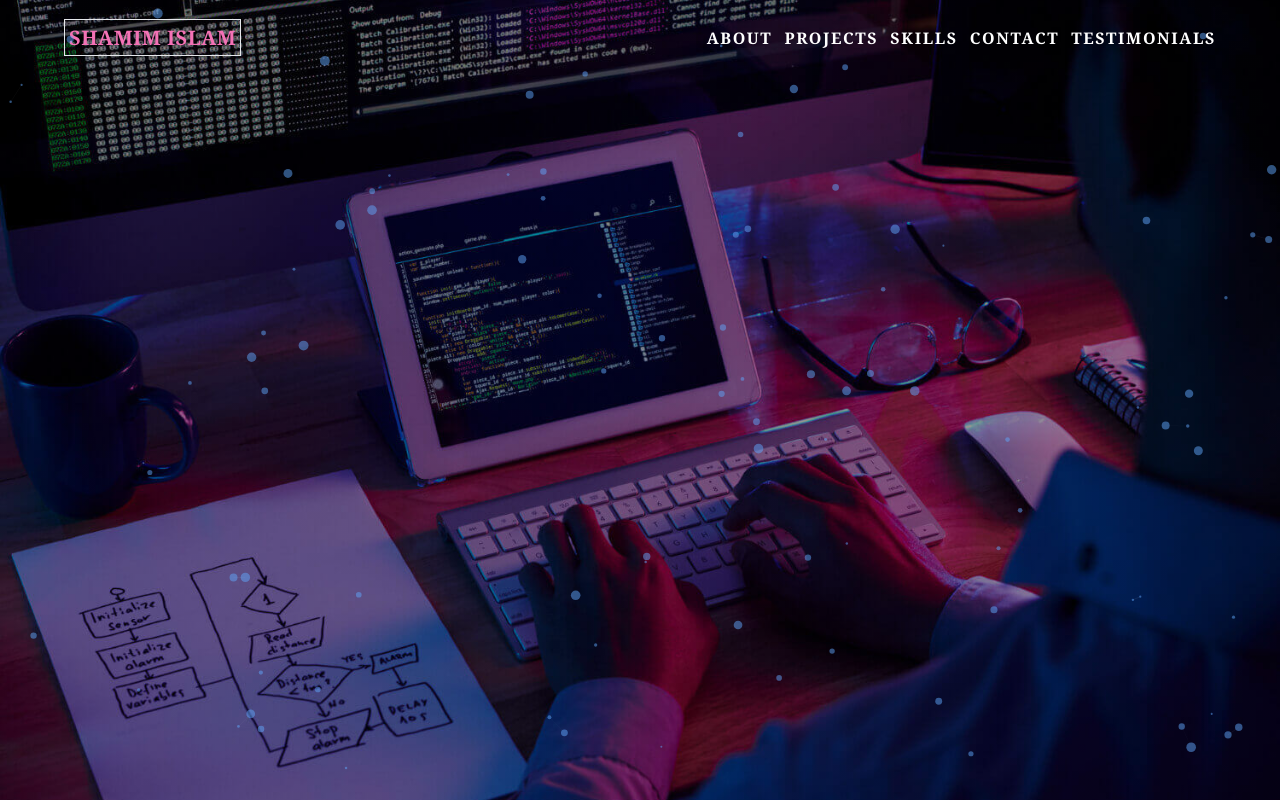
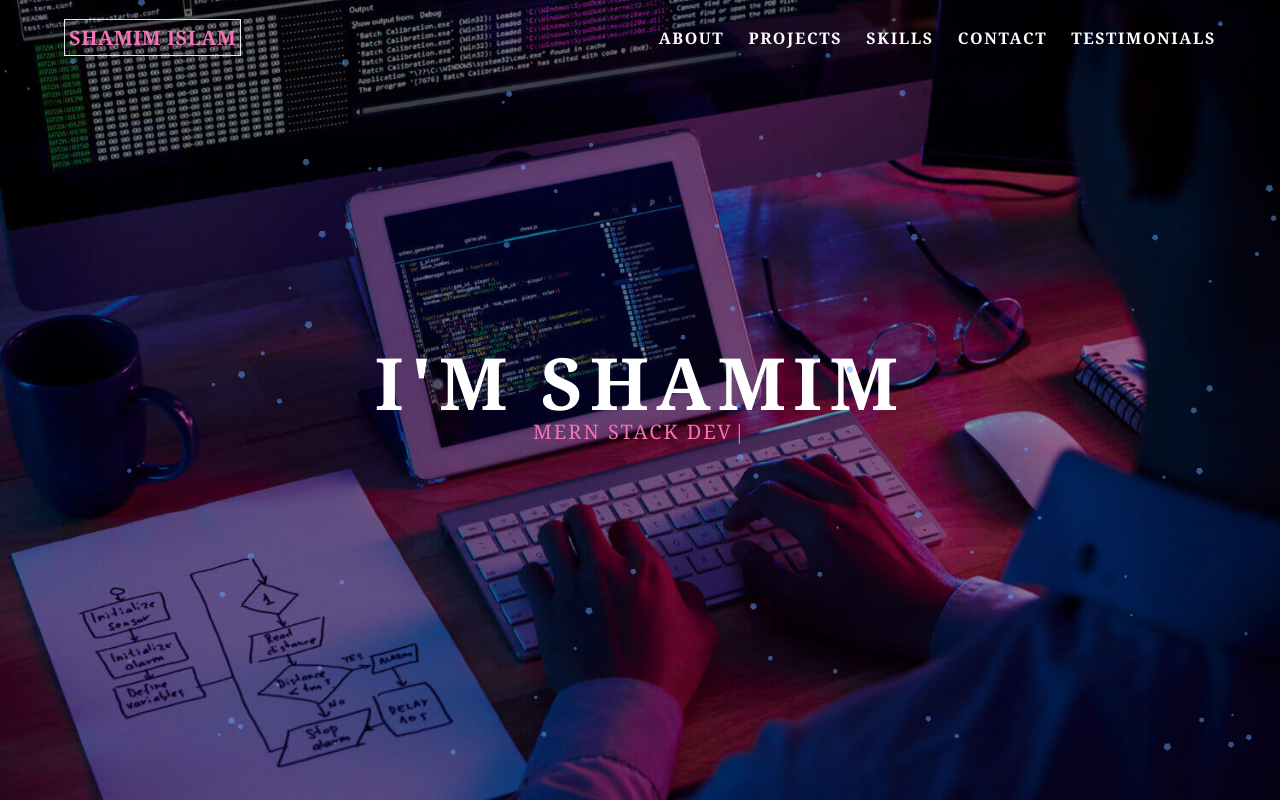
Before and after one commit to CodeWithShamim/portfolio, a React (Create React App) app: page / in a window 1280 px wide. Built offline with nearby package versions, Linux system fonts and the light colour scheme.

Commit message:
typewritter & banner updated

```diff
--- a/package.json
+++ b/package.json
@@ -14,6 +14,7 @@
     "react-scripts": "5.0.1",
     "react-tsparticles": "^2.0.6",
     "tsparticles": "^2.0.6",
+    "typewriter-effect": "^2.18.2",
     "web-vitals": "^2.1.4"
   },
   "scripts": {
--- a/src/pages/Home/Navbar.js
+++ b/src/pages/Home/Navbar.js
@@ -1,11 +1,13 @@
 import React from "react";
 import { Link } from "react-router-dom";
 import ParticlesContainer from "./ParticlesContainer";
+import Typewriter from "typewriter-effect";
 
 const Navbar = () => {
   return (
     <div className="navbar-background-img h-screen">
-      <nav className="w-full flex items-center justify-between px-16 py-6 z-50">
+      {/* -------------navbar------------------- */}
+      <nav className="w-full flex items-center justify-between px-4 md:px-16 py-6">
         <div>
           <h1 className="font-bold tracking-wide text-xl text-accent hover:scale-x-105 transition-all">
             <Link
@@ -17,7 +19,7 @@ const Navbar = () => {
           </h1>
         </div>
 
-        <div className="grid grid-flow-col gap-3 uppercase text-md font-bold tracking-widest">
+        <div className="uppercase text-md font-bold tracking-widest hidden lg:flex gap-6">
           <h1 className="hover:text-pink-400 hover:scale-105 transition-all">
             <Link to="/">About</Link>
           </h1>
@@ -35,13 +37,33 @@ const Navbar = () => {
           </h1>
         </div>
       </nav>
+
+      {/* ------------------particles----------------------- */}
       <ParticlesContainer></ParticlesContainer>
-      {/* ---------banner-------
-      <div>
+
+      {/* ---------banner------- */}
+      <div className="flex justify-center items-center h-4/5">
         <div>
-          <img src={img} alt="banner-img" />
+          <h1 className="text-3xl md:text-5xl lg:text-7xl font-bold uppercase tracking-widest">
+            I'm SHAMIM
+          </h1>
+          <p className="text-sm md:text-lg lg:text-xl tracking-widest text-accent">
+            <Typewriter
+              options={{
+                strings: [
+                  "WEB DEVELOPER",
+                  "MERN STACK DEVELOPER",
+                  "I LOVE CODE",
+                ],
+                autoStart: true,
+                loop: true,
+                delay: 100,
+                deleteSpeed: 5,
+              }}
+            />
+          </p>
         </div>
-      </div> */}
+      </div>
     </div>
   );
 };
--- a/src/pages/Home/ParticlesContainer.js
+++ b/src/pages/Home/ParticlesContainer.js
@@ -80,10 +80,10 @@ const ParticlesContainer = () => {
             value: 0.5,
           },
           shape: {
-            type: "circle",
+            type: "polygon",
           },
           size: {
-            value: { min: 1, max: 5 },
+            value: { min: 1, max: 3 },
           },
         },
         detectRetina: true,
```
Also changed, not shown: 1 other file (tests, documents, lock files or other folders).
